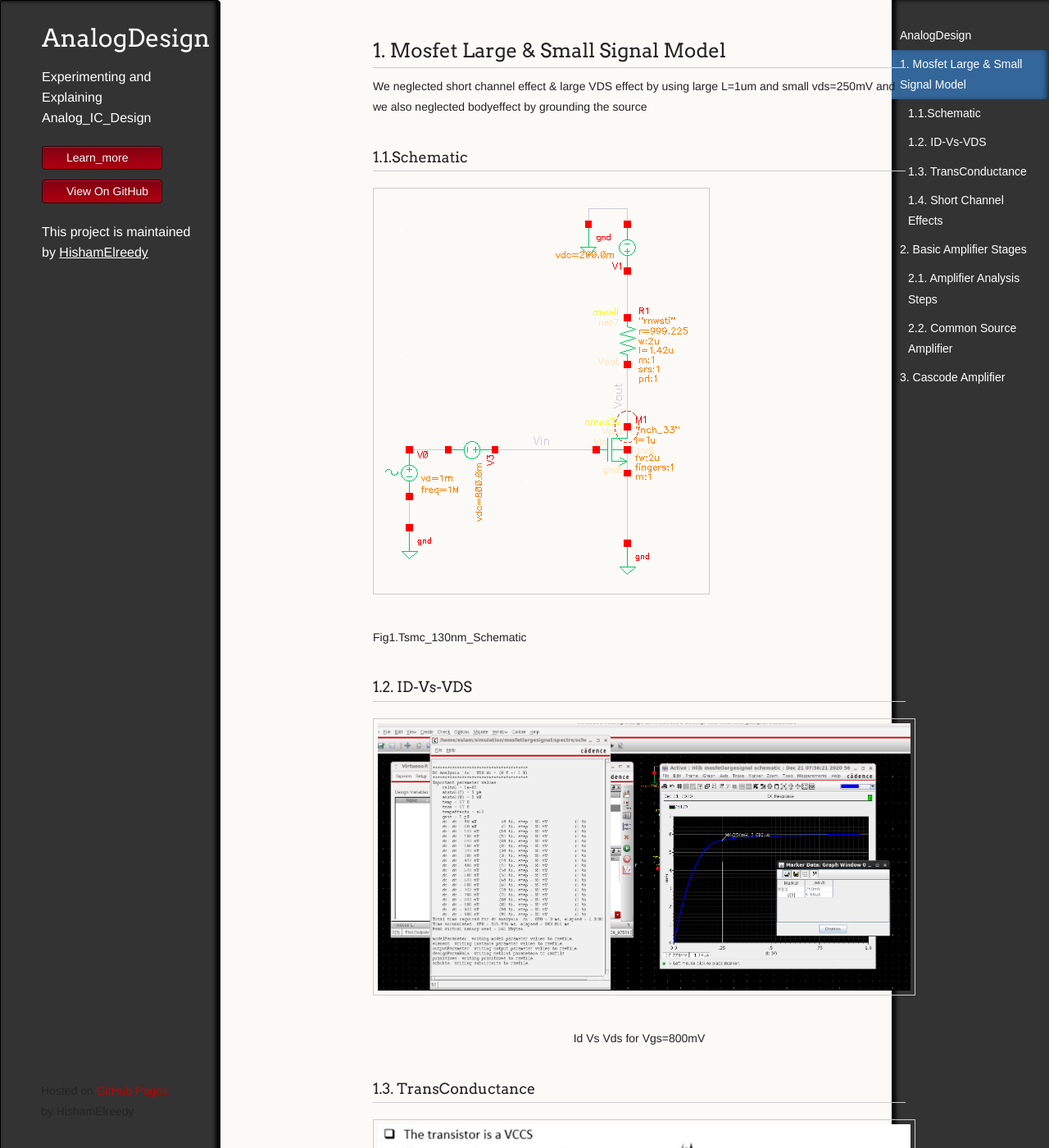
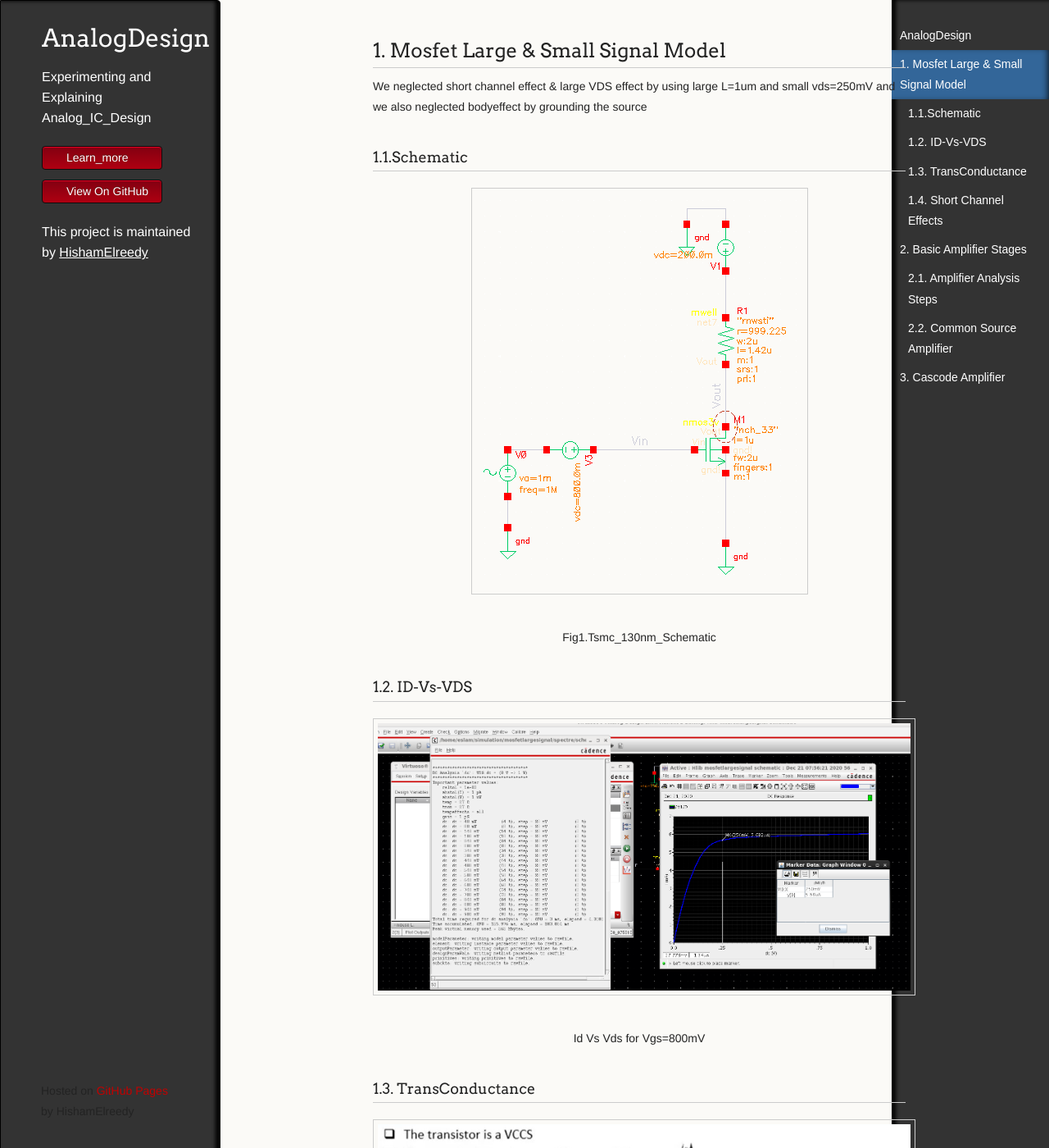
Before and after one commit to Analog-Systems-Design/Analog-IC-Design, a Jekyll site: the page index.html, which Jekyll copies as it is, in a window 1280 px wide and 1400 px high. Shown: the whole window at 82% size. Built offline with Jekyll 4.4.1, drawn with Linux system fonts in a browser that asks for light colours; some web fonts are replaced.

Commit message:
updateall

```diff
--- a/_config.yml
+++ /dev/null
@@ -1 +0,0 @@
-theme: jekyll-theme-dinky
--- a/css/style.css
+++ b/css/style.css
@@ -99,3 +99,6 @@ section {
     padding-top: 2%;
     color: #fff;
 }
+figure{
+    text-align:center;
+}
```
